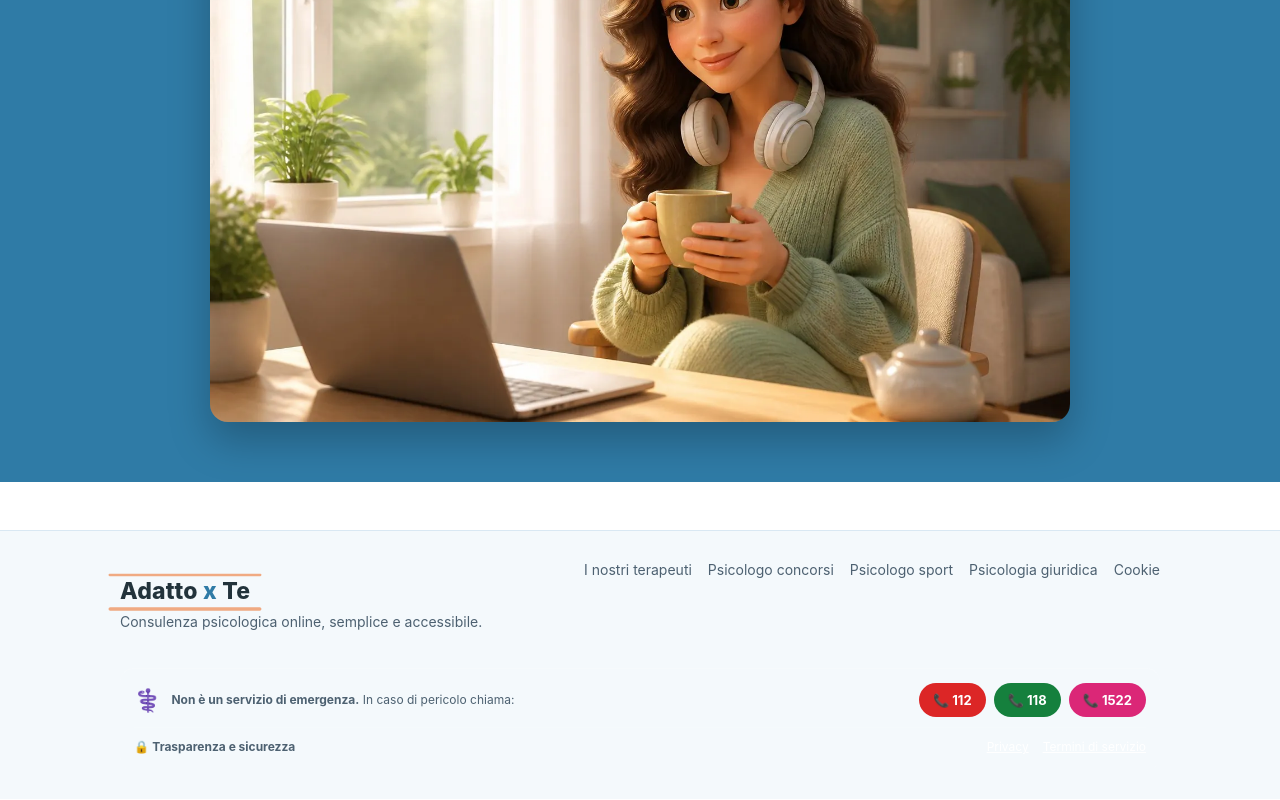
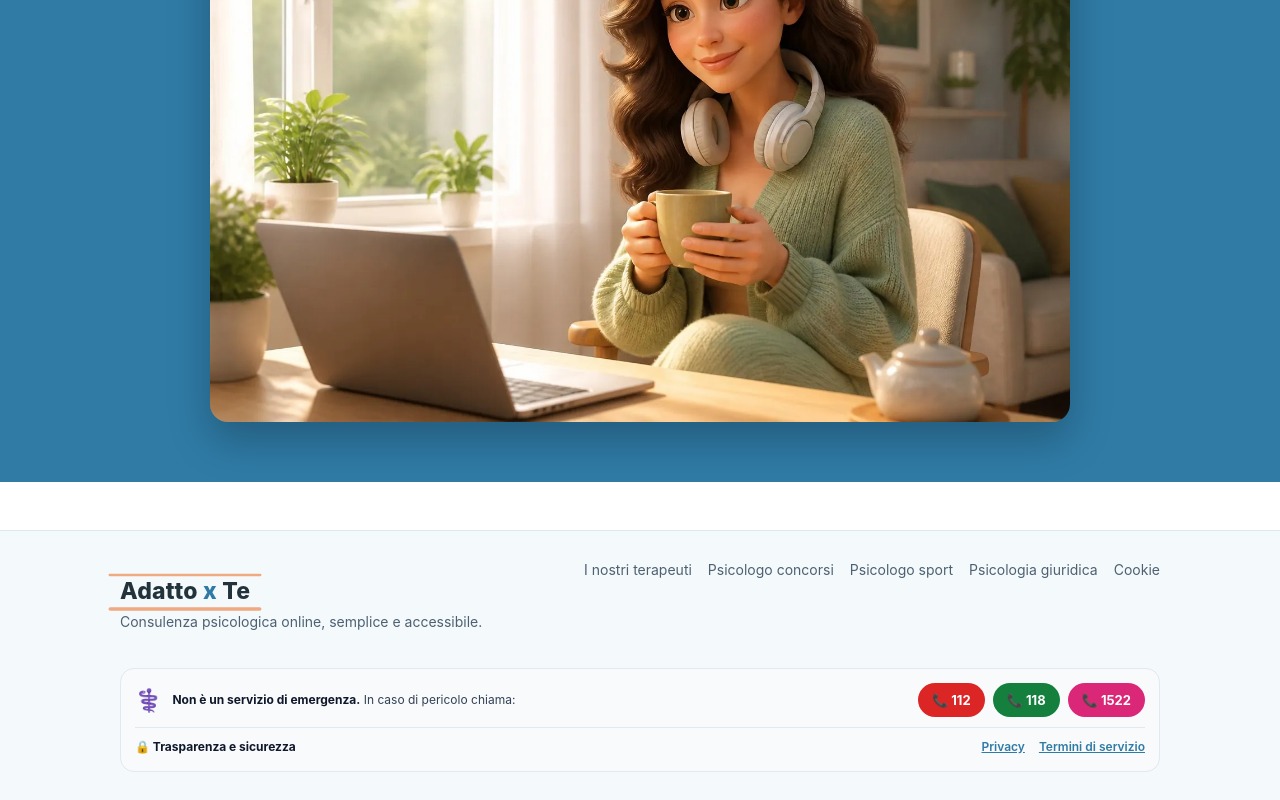
Before and after one commit to antonio-durso/adattoxte, a React (Vite) app in the folder frontend/: page / in a window 1280 px wide. Shown: the part 6206-7006 px from the top of the page. Built offline with nearby package versions, Linux system fonts and the light colour scheme; no server answers.

Commit message:
Footer: link Privacy/Termini visibili (colore brand su fondo chiaro)

```diff
--- a/frontend/src/components/Footer.jsx
+++ b/frontend/src/components/Footer.jsx
@@ -21,12 +21,12 @@ export default function Footer() {
           <Link to="/cookie">Cookie</Link>
         </div>
         {/* Nota emergenza interattiva + Trasparenza (design stile siti importanti) */}
-        <div style={{ width: '100%', borderTop: '1px solid rgba(255,255,255,.15)', marginTop: 16, paddingTop: 14, background: 'rgba(255,255,255,.04)', borderRadius: 14, padding: 14 }}>
+        <div style={{ width: '100%', borderTop: '1px solid var(--border)', marginTop: 16, paddingTop: 14, background: '#f8fafc', border: '1px solid #e2e8f0', borderRadius: 14, padding: 14 }}>
           <div style={{ display: 'flex', flexWrap: 'wrap', alignItems: 'center', gap: 10, justifyContent: 'space-between' }}>
             <div style={{ display: 'flex', alignItems: 'center', gap: 10, flex: '1 1 220px' }}>
               <span aria-hidden="true" style={{ fontSize: 22 }}>⚕️</span>
-              <span className="muted small" style={{ fontSize: 12, lineHeight: 1.5 }}>
-                <strong>Non è un servizio di emergenza.</strong> In caso di pericolo chiama:
+              <span style={{ fontSize: 12, lineHeight: 1.5, color: '#334155' }}>
+                <strong style={{ color: '#0f172a' }}>Non è un servizio di emergenza.</strong> In caso di pericolo chiama:
               </span>
             </div>
             <div style={{ display: 'flex', gap: 8 }}>
@@ -35,11 +35,11 @@ export default function Footer() {
               <a href="tel:1522" style={{ background: '#db2777', color: '#fff', borderRadius: 999, padding: '7px 14px', fontSize: 13, fontWeight: 700, textDecoration: 'none' }}>📞 1522</a>
             </div>
           </div>
-          <div style={{ marginTop: 10, paddingTop: 10, borderTop: '1px solid rgba(255,255,255,.08)', display: 'flex', flexWrap: 'wrap', alignItems: 'center', gap: 8, justifyContent: 'space-between' }}>
-            <span className="muted small" style={{ fontSize: 12 }}>🔒 <strong>Trasparenza e sicurezza</strong></span>
-            <span className="muted small" style={{ fontSize: 12, display: 'flex', gap: 14 }}>
-              <Link to="/privacy" style={{ color: '#fff', textDecoration: 'underline' }}>{t('trust.privacy')}</Link>
-              <Link to="/termini" style={{ color: '#fff', textDecoration: 'underline' }}>{t('trust.terms')}</Link>
+          <div style={{ marginTop: 10, paddingTop: 10, borderTop: '1px solid #e2e8f0', display: 'flex', flexWrap: 'wrap', alignItems: 'center', gap: 8, justifyContent: 'space-between' }}>
+            <span style={{ fontSize: 12, color: '#0f172a', fontWeight: 700 }}>🔒 Trasparenza e sicurezza</span>
+            <span style={{ fontSize: 12, display: 'flex', gap: 14 }}>
+              <Link to="/privacy" style={{ color: '#2f7ba6', textDecoration: 'underline', fontWeight: 600 }}>{t('trust.privacy')}</Link>
+              <Link to="/termini" style={{ color: '#2f7ba6', textDecoration: 'underline', fontWeight: 600 }}>{t('trust.terms')}</Link>
             </span>
           </div>
         </div>
```
